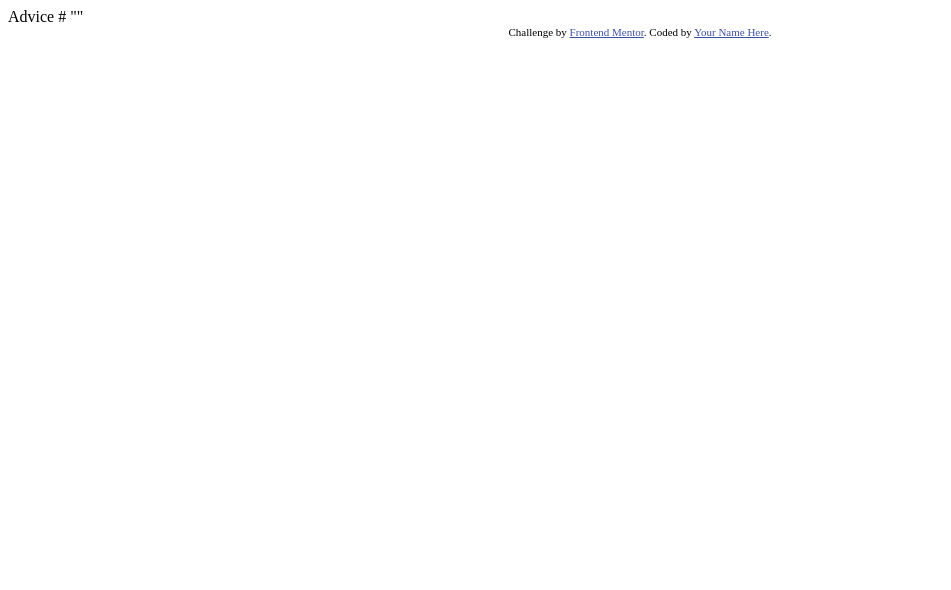
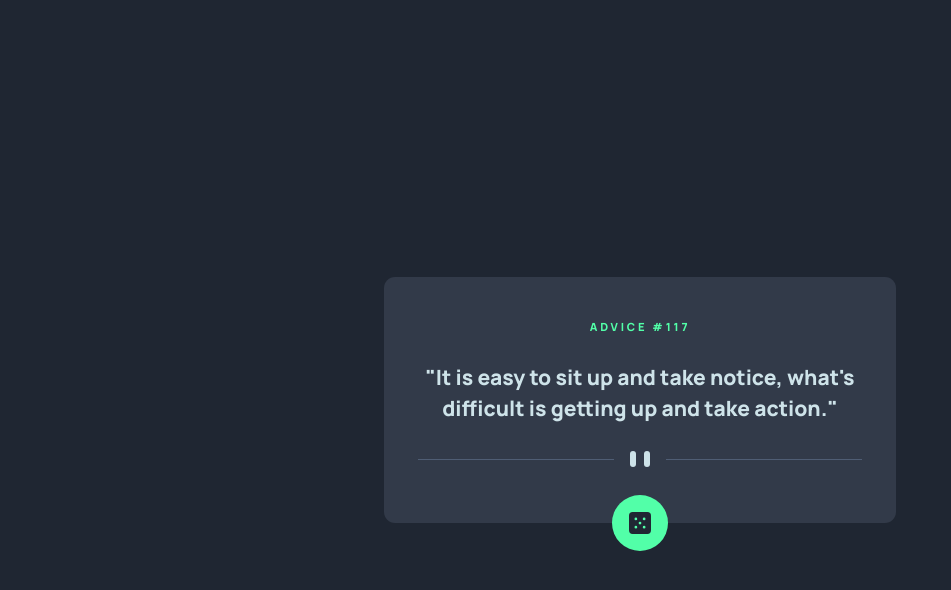
Before and after one commit to Inertia123/Advice-Generator-App, a plain HTML site: page index.html in a window 1280 px wide. Shown: the whole page, without its empty margins (0-951 px from the left). Drawn offline with Linux system fonts and the light colour scheme.

Commit message:
completed

```diff
--- /dev/null
+++ b/Styles/style.scss
@@ -0,0 +1,100 @@
+@import url('https://fonts.googleapis.com/css2?family=Manrope:wght@400;800&display=swap');
+
+$Light-Cyan: hsl(193, 38%, 86%);
+$Neon-Green: hsl(150, 100%, 66%);
+$Grayish-Blue: hsl(217, 19%, 38%);
+$Dark-Grayish-Blue: hsl(217, 19%, 24%);
+$Dark-Blue: hsl(218, 23%, 16%);
+$Font: 'Manrope', sans-serif;
+
+*, *::after, *::before{
+    margin: 0;
+    padding: 0;
+    box-sizing: border-box;
+}
+
+html{
+    font-size: 28px;
+    font-family: $Font;
+}
+
+body{
+    background: $Dark-Blue;
+    @media only screen and (min-width: 900px){
+        display: grid;
+        place-items: center;
+        min-height: 100vh;
+    }
+    main{
+        max-width: 90%;
+        margin: 0 auto;
+        margin-top: 40%;
+        @media only screen and (min-width: 900px){
+            max-width: 40%;
+            margin-top: 0;
+        }
+        @media only screen and (max-width: 1220px) and (min-width: 900px){
+            max-width: 55%;
+            margin-top: 0;
+        }
+        .card{
+            background: $Dark-Grayish-Blue;
+            display: flex;
+            align-items: center;
+            justify-content: center;
+            flex-direction: column;
+            text-align: center;
+            padding: 1.5rem 1.2rem 2rem;
+            border-radius: 0.4rem;
+            position: relative;
+            .advice-id{
+                color: $Neon-Green;
+                font-size: 0.4rem;
+                letter-spacing: 0.1rem;
+                font-weight: 800;
+                margin-bottom: 1rem;
+                text-transform: uppercase;
+            }
+            .quote{
+                color: $Light-Cyan;
+                font-size: 0.75rem;
+                font-weight: 800;
+                line-height: 1.1rem;
+                margin-bottom: 1rem;
+            }
+            .divider{
+                display: flex;
+                justify-content: center;
+                .desk{
+                    display: none;
+                }
+                @media only screen and (min-width: 900px) {
+                    .desk{
+                        display: block;
+                    }
+                    .mob{
+                        display: none;
+                    }
+                }
+            }
+            .dice{
+                width: 2rem;
+                aspect-ratio: 1;
+                background: $Neon-Green;
+                display: grid;
+                place-items:center;
+                position: absolute;
+                border-radius: 50%;
+                bottom: 0;
+                transform: translateY(50%);
+                cursor: pointer;
+                &:hover{
+                    box-shadow: 0 0 3rem hsla(150, 100%, 66%, 0.85);
+                }
+                img{
+                    height: 0.8rem;
+                }
+            }
+        }
+    }
+}
--- a/index.html
+++ b/index.html
@@ -5,24 +5,25 @@
   <meta name="viewport" content="width=device-width, initial-scale=1.0"> <!-- displays site properly based on user's device -->
 
   <link rel="icon" type="image/png" sizes="32x32" href="./images/favicon-32x32.png">
-
+  <link rel="stylesheet" href="./Styles/style.css">
   <title>Frontend Mentor | Advice generator app</title>
-
-  <!-- Feel free to remove these styles or customise in your own stylesheet 👍 -->
-  <style>
-    .attribution { font-size: 11px; text-align: center; }
-    .attribution a { color: hsl(228, 45%, 44%); }
-  </style>
 </head>
 <body>
-
-  Advice #<!-- Advice ID goes here -->
-
-  "<!-- Advice text goes here -->"
-
-  <div class="attribution">
-    Challenge by <a href="https://www.frontendmentor.io?ref=challenge" target="_blank">Frontend Mentor</a>.
-    Coded by <a href="#">Your Name Here</a>.
-  </div>
+  <main>
+    <div class="card">
+      <div class="advice-id">ADVICE #117</div>
+      <div class="quote">
+        "It is easy to sit up and take notice, what's difficult is getting up and take action."
+      </div>
+      <div class="divider">
+        <img class="desk"  src="./images/pattern-divider-desktop.svg" alt="">
+        <img class="mob" src="./images/pattern-divider-mobile.svg" alt="">
+      </div>
+      <div class="dice">
+        <img src="./images/icon-dice.svg" alt="">
+      </div>
+    </div>
+  </main>
+  <script src="./script.js"></script>
 </body>
 </html>
--- /dev/null
+++ b/script.js
@@ -0,0 +1,15 @@
+const adId = document.querySelector('.advice-id');
+const quote = document.querySelector('.quote');
+const btn = document.querySelector('.dice');
+
+function onBtnClick (){
+    fetch('https://api.adviceslip.com/advice', {cache: 'no-store'})
+        .then(resp => resp.json())
+        .then(jsonData => {
+            adId.innerText = 'advice #' + jsonData['slip']['id'];
+            quote.innerText = jsonData['slip']['advice'];
+        })
+
+}
+
+btn.addEventListener('click', onBtnClick);
```
Also changed, not shown: Styles/style.css (added), 1 other file.
